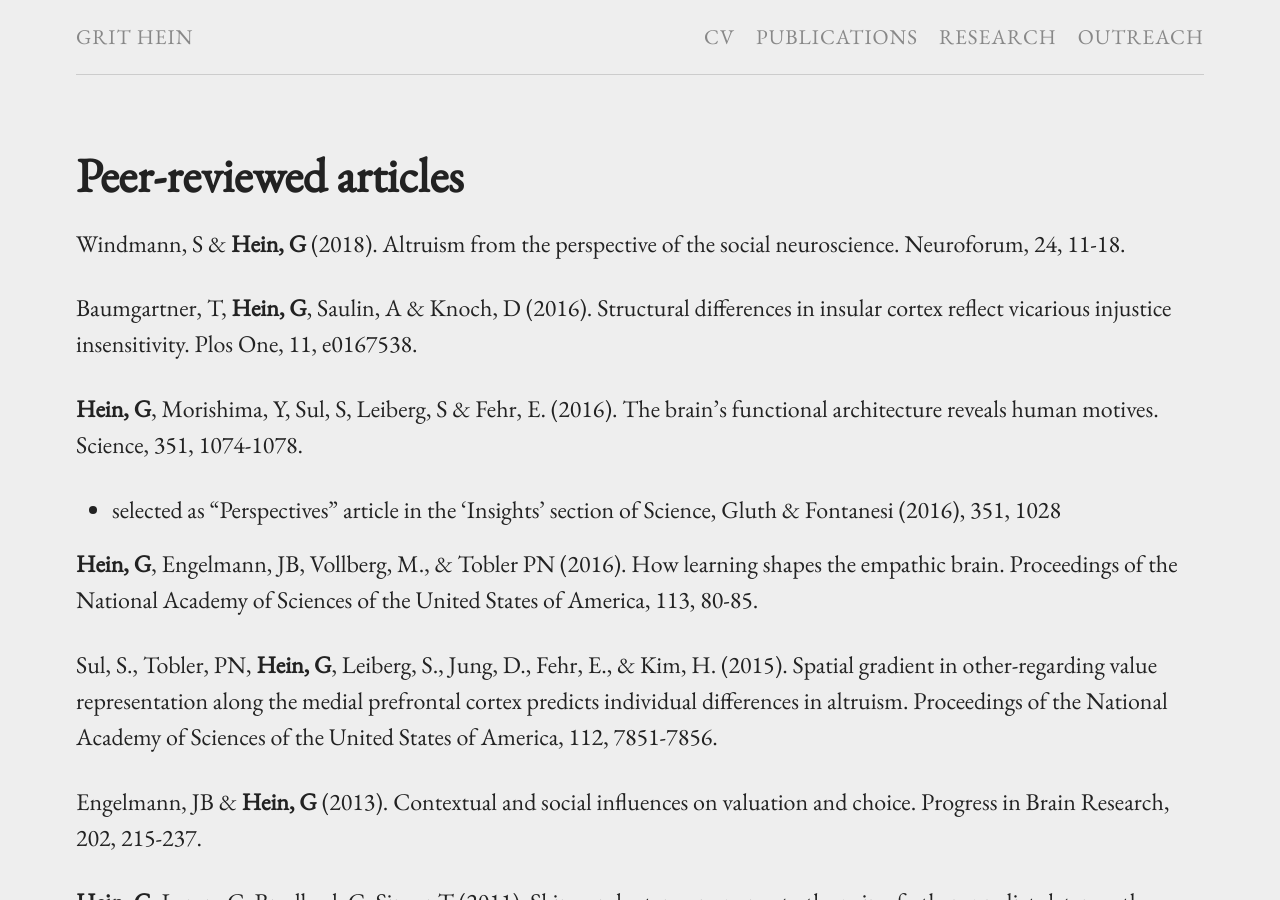
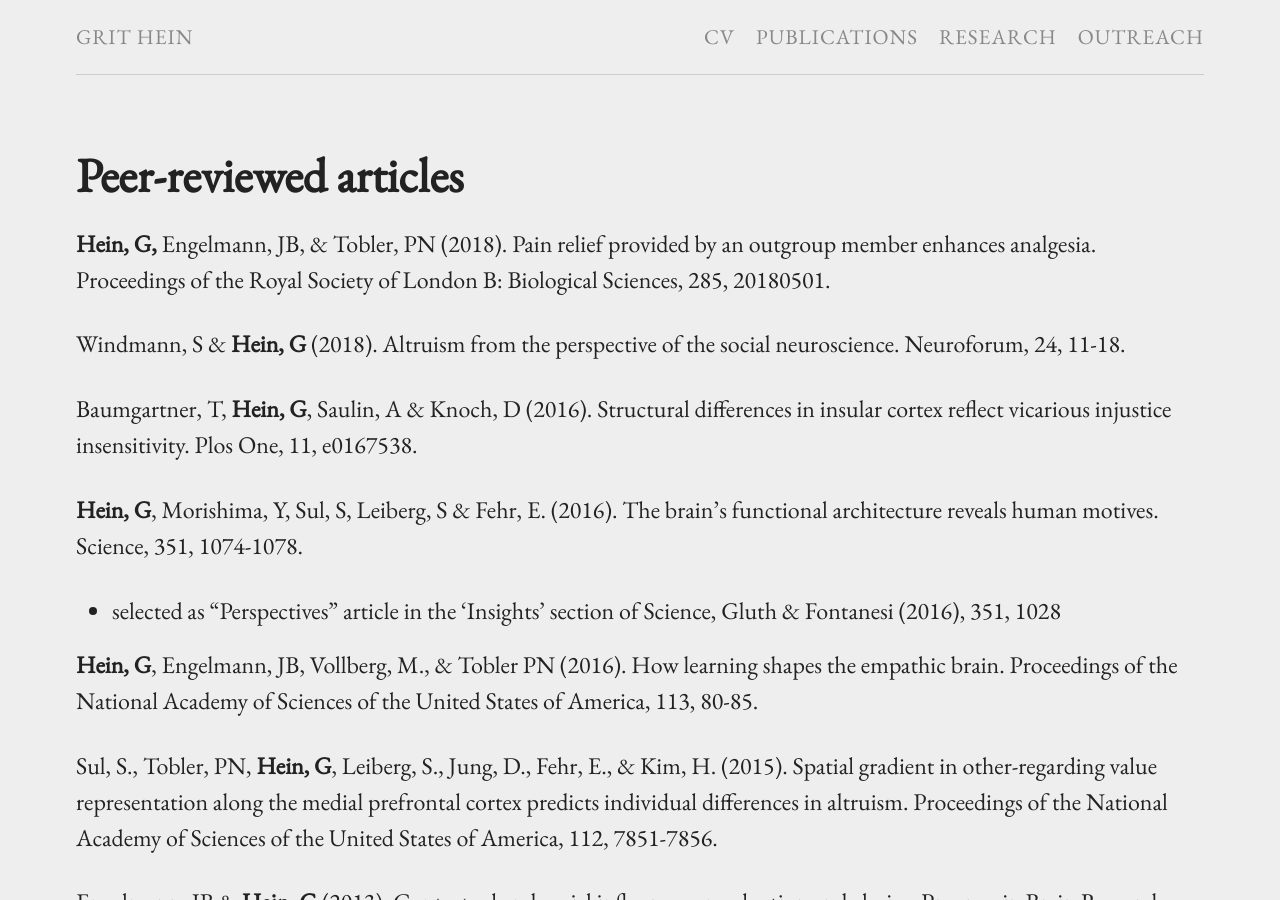
Before and after one commit to grithein/grithein, a Jekyll site: the page built from publications.md, in a window 1280 px wide and 900 px high. Built offline with Jekyll 4.4.1, drawn with Linux system fonts in a browser that asks for light colours.

Commit message:
Update from Forestry.io - Updated publications.md

```diff
--- a/publications.md
+++ b/publications.md
@@ -2,8 +2,11 @@
 title: ''
 layout: page
 permalink: "/publications/"
+
 ---
 # Peer-reviewed articles
+
+**Hein, G,** Engelmann, JB, & Tobler, PN (2018). Pain relief provided by an outgroup member enhances analgesia. Proceedings of the Royal Society of London B: Biological Sciences, 285, 20180501.
 
 Windmann, S & **Hein, G** (2018). Altruism from the perspective of the social neuroscience. Neuroforum, 24, 11-18.
 
```
Also changed, not shown: .forestry/settings.yml.
